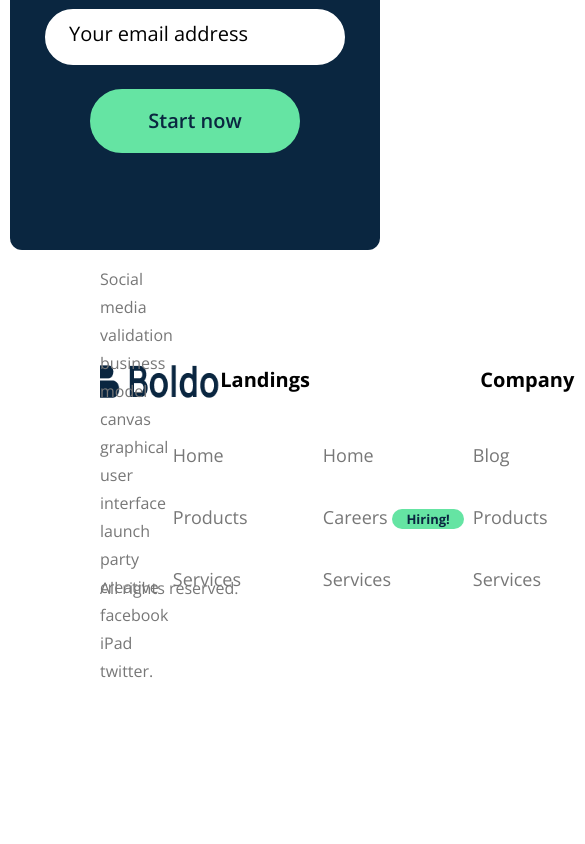
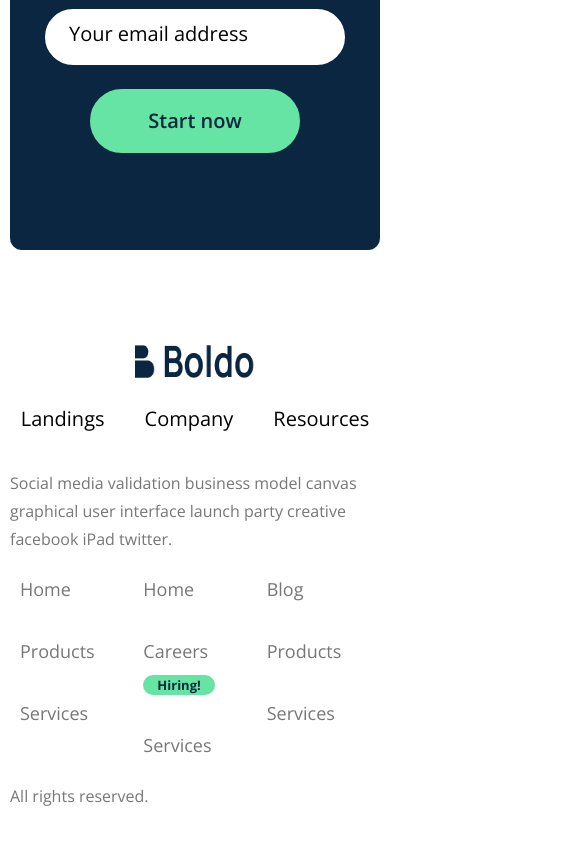
Before and after one commit to olaishola05/Boldo-UI, a React (Create React App) app: page / in a window 390 px wide. Shown: the part 9155-9999 px from the top of the page, 585 px wide, since content can reach past the window. Before the commit the page ends 9842 px from the top, so only its background shows below. Built offline with nearby package versions, Linux system fonts and the light colour scheme.

Commit message:
Footer mobile responsiveness

```diff
--- a/src/components/Layouts/Layout.module.css
+++ b/src/components/Layouts/Layout.module.css
@@ -427,4 +427,39 @@ a {
   .footerTopForm input{
     width: 300px;
   }
+
+  .footerBtm{
+    width: 100%;
+    padding: 80px 10px;
+  }
+
+  .footerBtm .links,
+  .footerBtm .footerBtmText{
+  width: 100%;
+  display: flex;
+  gap: 20px;
+  flex-direction: column;
 }
+
+.footerBtm .footnavs{
+  width: 100%;
+  display: flex;
+  gap: 40px;
+}
+
+.footnavs li{
+  font-weight: 400;
+  width: 100%;
+}
+
+.footerBtmText p{
+  width: 100%;
+}
+
+.footerBtmText .reflinks{
+  width: 100%;
+  margin-left: 20px;
+  margin-bottom: 80px;
+}
+
+}
```
